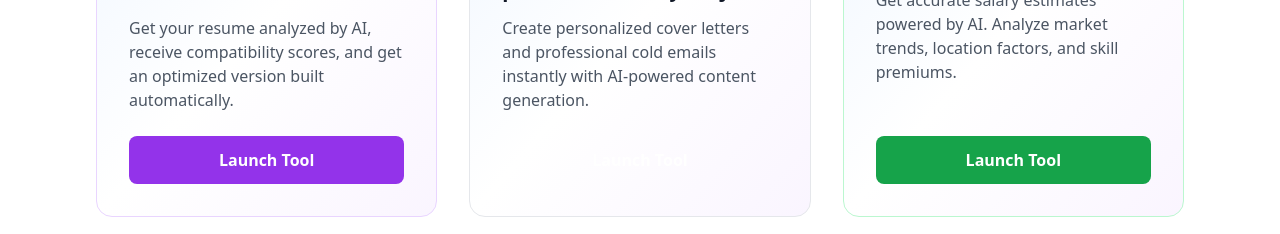
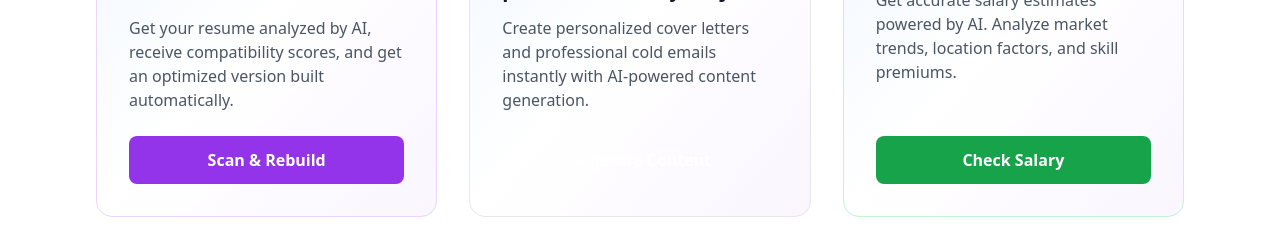
Before and after one commit to vinay2700/Fresherhub_2025, a React (Vite) app: page / in a window 1280 px wide. Shown: the part 880-1114 px from the top of the page. Built offline with nearby package versions, Linux system fonts and the light colour scheme; no server answers; the database is empty.

Commit message:
Updated Homepage.tsx

```diff
--- a/src/components/Homepage.tsx
+++ b/src/components/Homepage.tsx
@@ -40,7 +40,6 @@ const Homepage: React.FC<HomepageProps> = ({ onNavigate }) => {
       <nav className="bg-white border-b border-gray-200 sticky top-0 z-50">
         <div className="max-w-7xl mx-auto px-4 sm:px-6 lg:px-8">
           <div className="flex justify-between items-center h-16">
-            {/* Left side: Logo + Nav */}
             <div className="flex items-center space-x-6">
               <div className="flex items-center space-x-2">
                 <Briefcase className="h-8 w-8 text-blue-600" />
@@ -94,8 +93,6 @@ const Homepage: React.FC<HomepageProps> = ({ onNavigate }) => {
                 </div>
               </div>
             </div>
-
-            {/* (Optional) Mobile menu */}
             <div className="md:hidden">
               <button className="text-gray-700 hover:text-gray-900">
                 <svg className="h-6 w-6" fill="none" viewBox="0 0 24 24" stroke="currentColor">
@@ -154,7 +151,6 @@ const Homepage: React.FC<HomepageProps> = ({ onNavigate }) => {
         <div className="max-w-6xl mx-auto px-4 sm:px-6 lg:px-8">
           <div className="text-center mb-12">
             <h2 className="text-3xl font-bold text-gray-900 mb-4">🚀 Boost Your Job Hunt With Free AI Tools</h2>
-
           </div>
 
           <div className="grid grid-cols-1 md:grid-cols-3 gap-8">
@@ -164,6 +160,7 @@ const Homepage: React.FC<HomepageProps> = ({ onNavigate }) => {
                 title: 'Scan your resume for ATS — rebuild it instantly with AI',
                 description: 'Get your resume analyzed by AI, receive compatibility scores, and get an optimized version built automatically.',
                 color: 'purple',
+                buttonText: 'Scan & Rebuild',
                 onClick: () => onNavigate('ats')
               },
               {
@@ -171,6 +168,7 @@ const Homepage: React.FC<HomepageProps> = ({ onNavigate }) => {
                 title: 'Write cover letter & cold email in seconds, personalized for your job',
                 description: 'Create personalized cover letters and professional cold emails instantly with AI-powered content generation.',
                 color: 'indigo',
+                buttonText: 'Generate Content',
                 onClick: () => onNavigate('cover')
               },
               {
@@ -178,9 +176,10 @@ const Homepage: React.FC<HomepageProps> = ({ onNavigate }) => {
                 title: "Check your fresher salary — see what you're worth",
                 description: 'Get accurate salary estimates powered by AI. Analyze market trends, location factors, and skill premiums.',
                 color: 'green',
+                buttonText: 'Check Salary',
                 onClick: () => onNavigate('salary')
               }
-            ].map(({ icon, title, description, color, onClick }, idx) => (
+            ].map(({ icon, title, description, color, buttonText, onClick }, idx) => (
               <div key={idx} className={`flex flex-col justify-between h-full bg-gradient-to-br from-${color}-50 to-${color}-100 rounded-2xl p-8 border border-${color}-200 hover:shadow-lg transition-all duration-300`}>
                 <div>
                   <div className={`p-3 bg-${color}-600 rounded-xl w-fit mb-4`}>
@@ -193,7 +192,7 @@ const Homepage: React.FC<HomepageProps> = ({ onNavigate }) => {
                   onClick={onClick}
                   className={`mt-6 w-full bg-${color}-600 hover:bg-${color}-700 text-white px-6 py-3 rounded-lg font-semibold transition-colors`}
                 >
-                  Launch Tool
+                  {buttonText}
                 </button>
               </div>
             ))}
```
